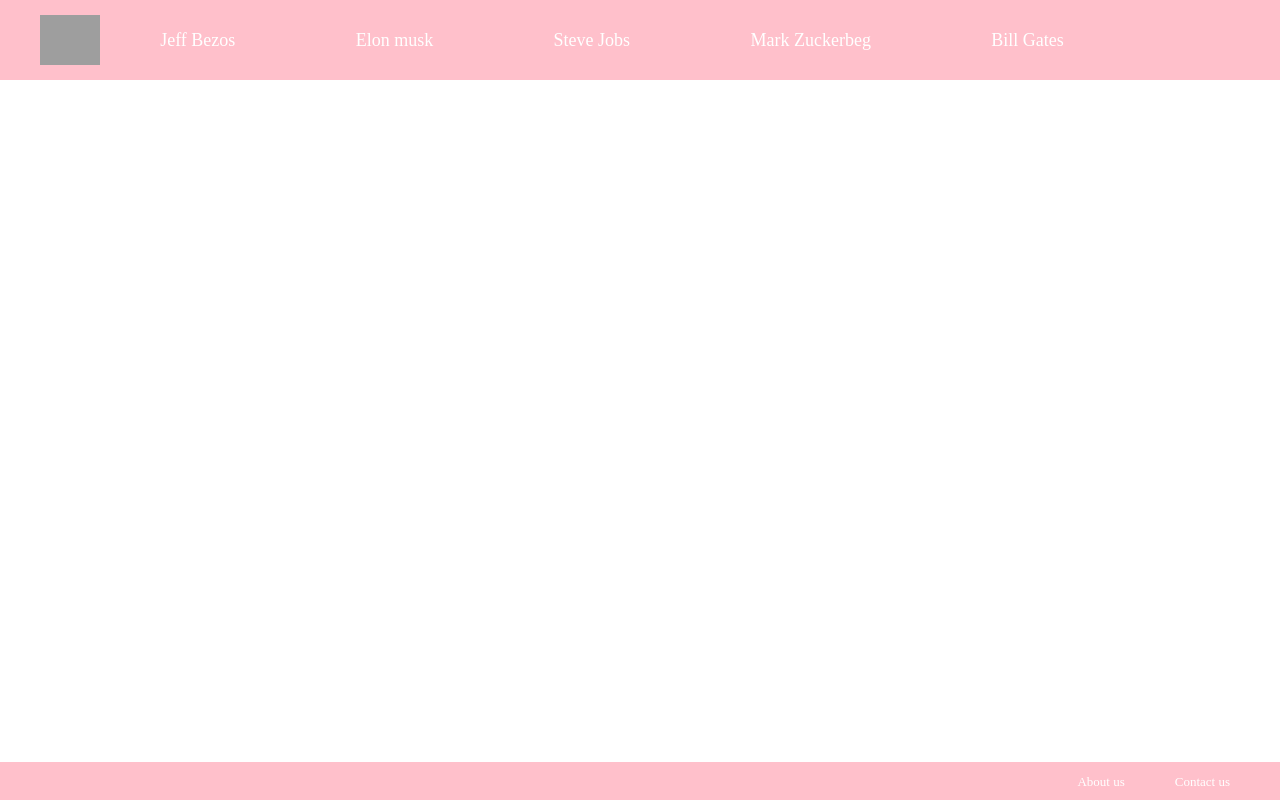
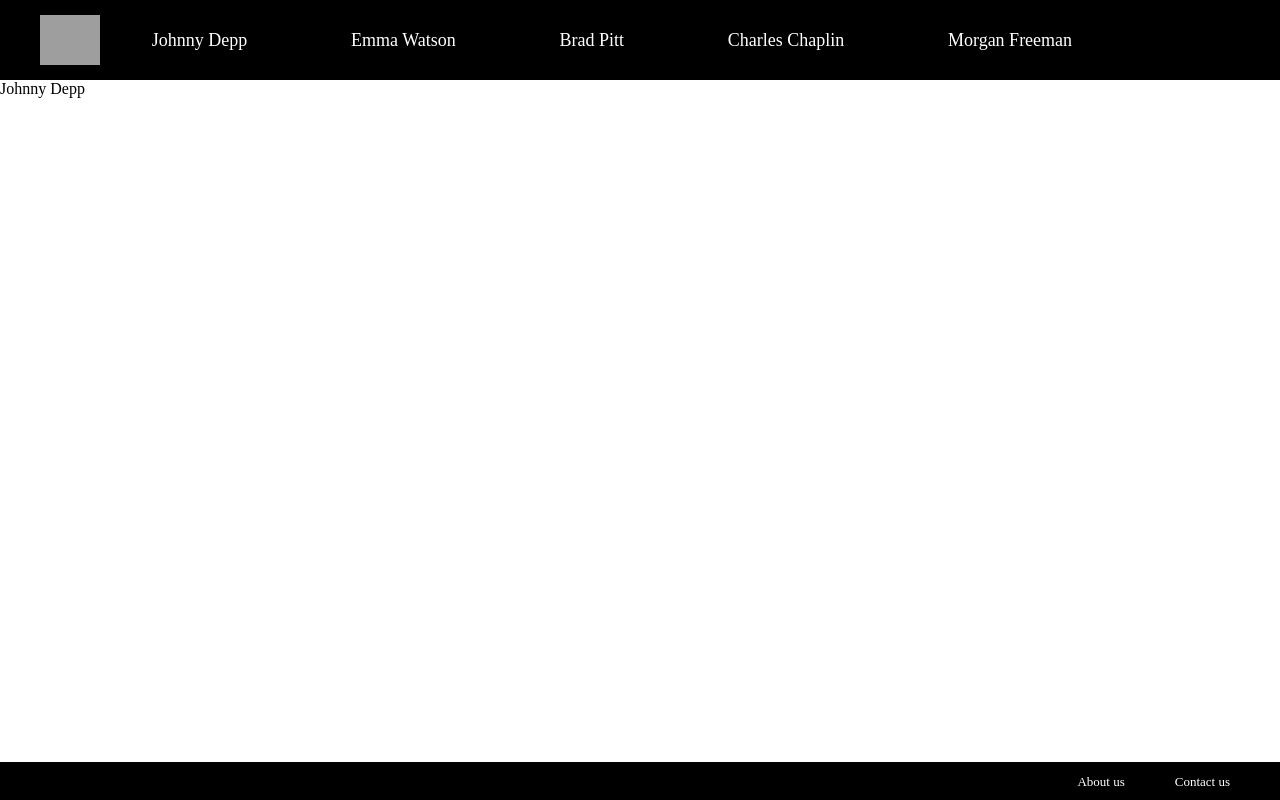
Before and after one commit to Dpkagg20/dummyProject, a React app: page / in a window 1280 px wide. Built offline with nearby package versions, Linux system fonts and the light colour scheme; grey boxes are pictures that could not be loaded.

Commit message:
added redirect link

```diff
--- a/src/App.jsx
+++ b/src/App.jsx
@@ -11,7 +11,7 @@ import celebrityDataList from "./constants/celebrityData.jsx";
 
 
 const App = () => {
-   const i=0;
+   const i=2;
    const dataList=[
       ceoDataList,
       pokemonDataList,
@@ -25,7 +25,7 @@ const App = () => {
     <Header dataList={dataList[i]} logo={logos[i]} style={styles[i].header}/>
     <Routes>
        {dataList[i].map((data,index) =>
-          <Route key={`${titles[i]}_${index}`} exact path={`/${index}`} element={<div>{data.name}</div>} />
+         index==0?<Route key={`${titles[i]}_${index}`} exact path={`/`} element={<div>{data.name}</div>} />:<Route key={`${titles[i]}_${index}`} exact path={`/${index}`} element={<div>{data.name}</div>} />
        )}
        <Route exact path="/about-us" element={<div>About Us</div>}/>
        <Route exact path="/contact-us" element={<div>Contact Us</div>}/>
--- a/src/components/Header/Header.jsx
+++ b/src/components/Header/Header.jsx
@@ -13,7 +13,7 @@ const Header =(props) =>{
 
      <div className='header__list'>
        {props.dataList.map((data,index)=>{
-        return( <Link key={index} to={`/${index}`} className=""><span className='header__list__title' style={{color:props.style.textColor}} >{data.name}</span></Link>)
+        return( <Link key={index} to={`/${index==0?"":index}`} className=""><span className='header__list__title' style={{color:props.style.textColor}} >{data.name}</span></Link>)
        })}
      </div>
     </div>
```
